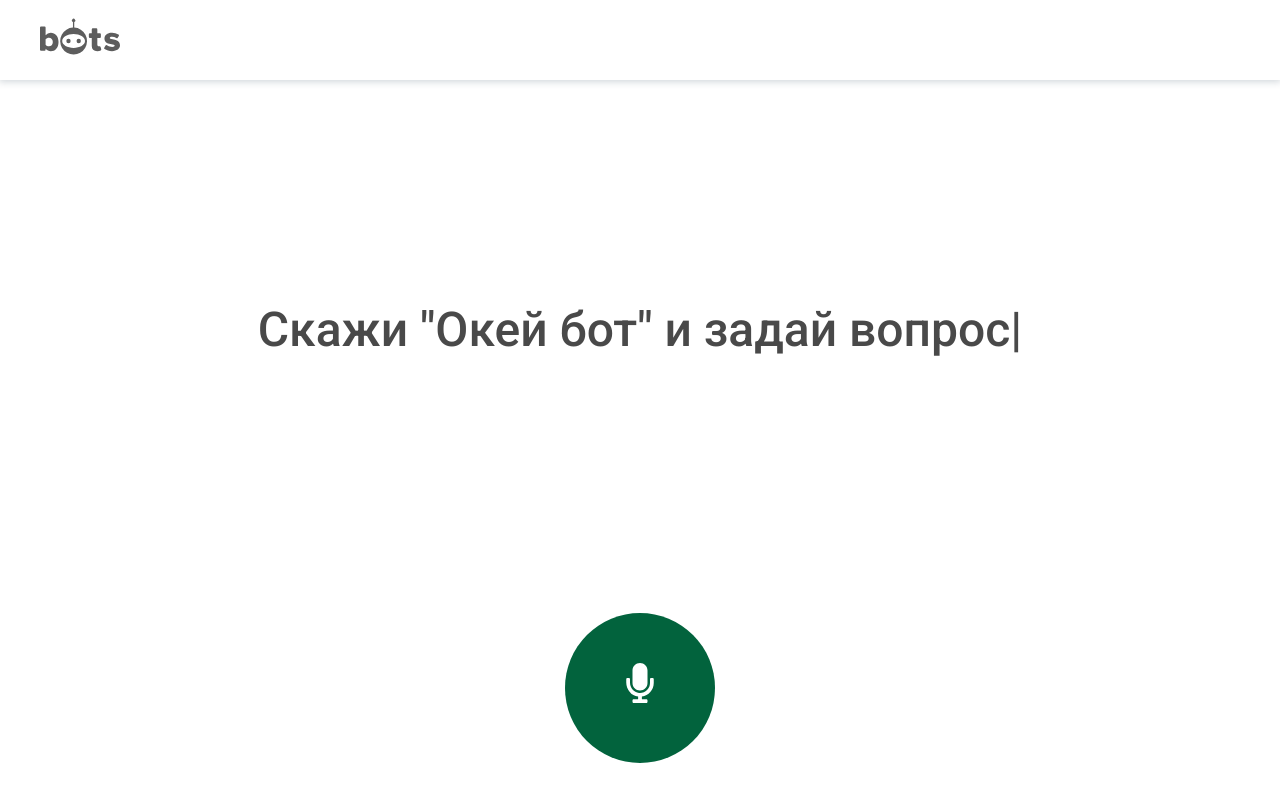
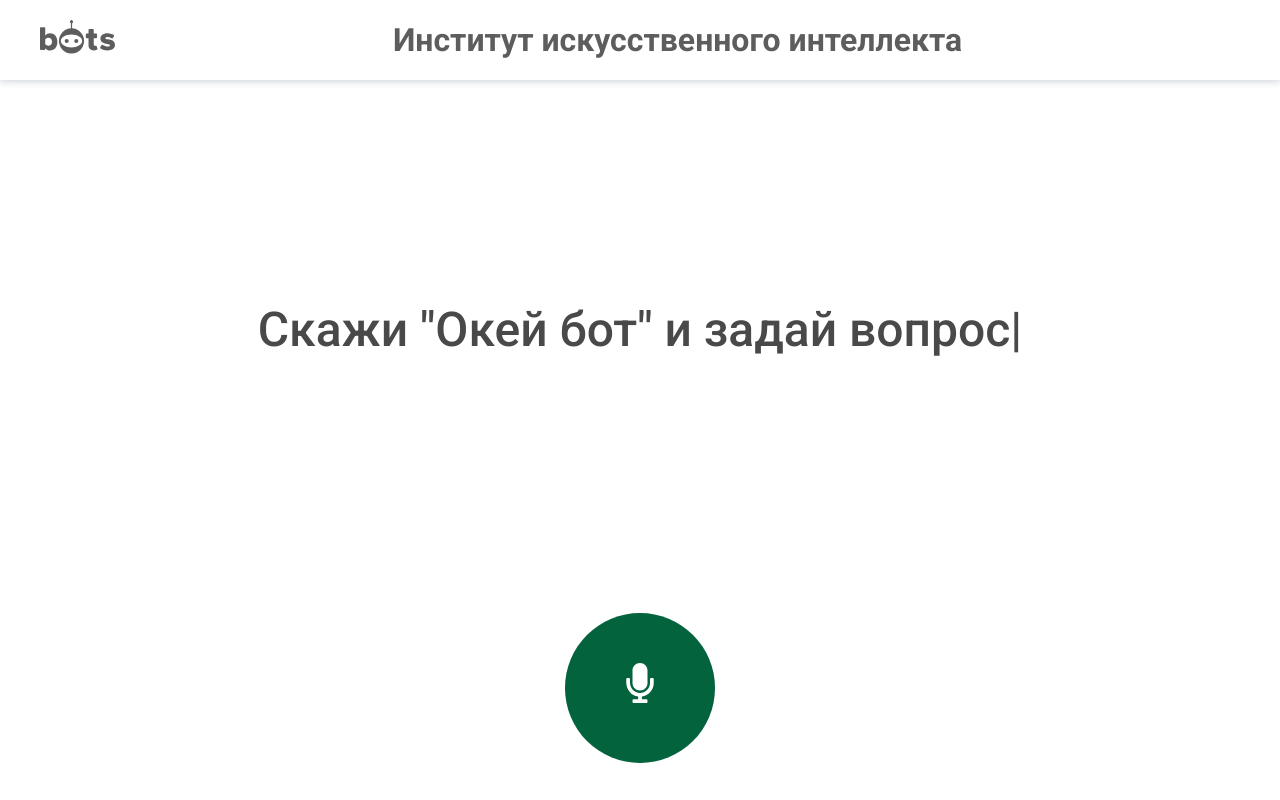
Before and after one commit to RedLis-Team/ChatBot.mirea, a React (Vite) app: page / in a window 1280 px wide. Built offline with nearby package versions, Linux system fonts and the light colour scheme.

Commit message:
feat(#1): v1

```diff
--- a/src/component/header/Header.jsx
+++ b/src/component/header/Header.jsx
@@ -6,6 +6,9 @@ export function Header() {
     return (
         <header className='header'>
             <FaBots className='header__icon' />
+            <div className='header__text'>
+                <h1>Институт искусственного интеллекта</h1>
+            </div>
         </header>
     )
 }
--- a/src/component/header/Header.scss
+++ b/src/component/header/Header.scss
@@ -13,4 +13,13 @@
 		color: #5d5d5d;
 		font-size: 80px;
 	}
+
+	&__text{
+		color: #5d5d5d;
+		display: flex;
+		align-items: center;
+		justify-content: center;
+
+		width: 100%;
+	}
 }
```
